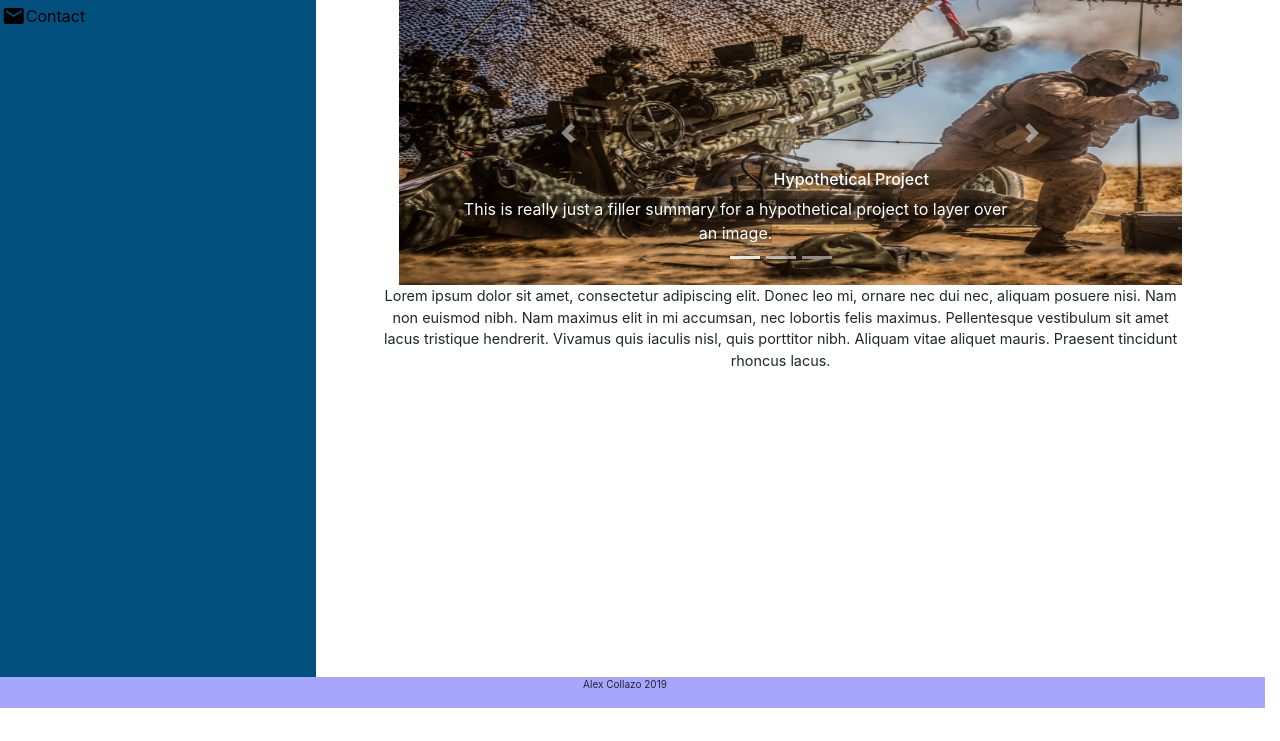
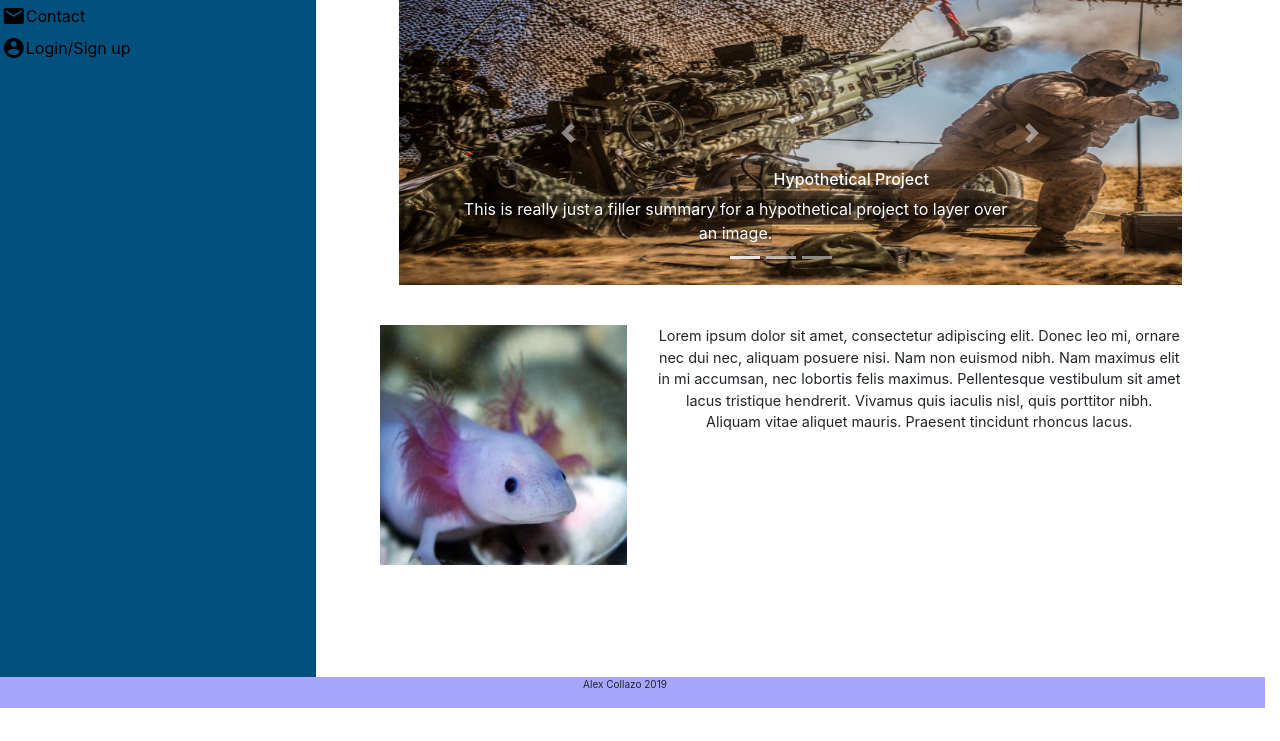
Before and after one commit to piercecollazo/portfolio-proto, a plain HTML site: page index.html in a window 1280 px wide. Shown: the part 99-840 px from the top of the page. Drawn offline with nearby package versions, Linux system fonts and the light colour scheme.

Commit message:
sprucing up the home page a bit. Also, there's an axolotl because I don't have a personal picture on hand. Axolotls are neat.

```diff
--- a/index.html
+++ b/index.html
@@ -24,6 +24,7 @@
                         <button id="resume-button" class="headlink followcell"><i class="material-icons">assignment</i><span class="header-text">Resume</span></button>
                         <a target="_blank" href="https://github.com/piercecollazo"><button id="git-button" class="headlink followcell"><i class="material-icons">cloud_download</i><span class="header-text">Git</span></button></a>
                         <button id="contact-button" class="headlink followcell" data-toggle="modal" data-target="#contactModal"><i class="material-icons">mail</i><span class="header-text">Contact</span></button>
+                        <button id="login" class="headlink followcell"><i class="material-icons">account_circle</i>Login/Sign up</button>
                     </div>
                     <!-- Modal for contact button -->
                     <div class="modal fade" id="contactModal">
@@ -118,7 +119,8 @@
                 </div>
 
                 <div class="row justify-content-center" id="homeText">
-                    <p class="col-sm-12 text-center">Lorem ipsum dolor sit amet, consectetur adipiscing elit. Donec leo mi, ornare nec dui nec, aliquam posuere nisi. Nam non euismod nibh. Nam maximus elit in mi accumsan, nec lobortis felis maximus. Pellentesque vestibulum sit amet lacus tristique hendrerit. Vivamus quis iaculis nisl, quis porttitor nibh. Aliquam vitae aliquet mauris. Praesent tincidunt rhoncus lacus.</p>
+                    <img src="./assets/images/axolotl6.jpg" class="col-sm-4" id="profile-pic">
+                    <p class="col-sm-8 text-center">Lorem ipsum dolor sit amet, consectetur adipiscing elit. Donec leo mi, ornare nec dui nec, aliquam posuere nisi. Nam non euismod nibh. Nam maximus elit in mi accumsan, nec lobortis felis maximus. Pellentesque vestibulum sit amet lacus tristique hendrerit. Vivamus quis iaculis nisl, quis porttitor nibh. Aliquam vitae aliquet mauris. Praesent tincidunt rhoncus lacus.</p>
                 </div>
             </div>
         </div>
--- a/main.css
+++ b/main.css
@@ -126,9 +126,14 @@ button{
     font-size: 1em;
 }
 
+#profile-pic{
+    height: 30vh;
+}
+
 #homeText{
     font-size: 0.9em;
     text-align: center;
+    margin-top: 5vh;
 
 
 }
```
Also changed, not shown: assets/images/axolotl6.jpg (added).
